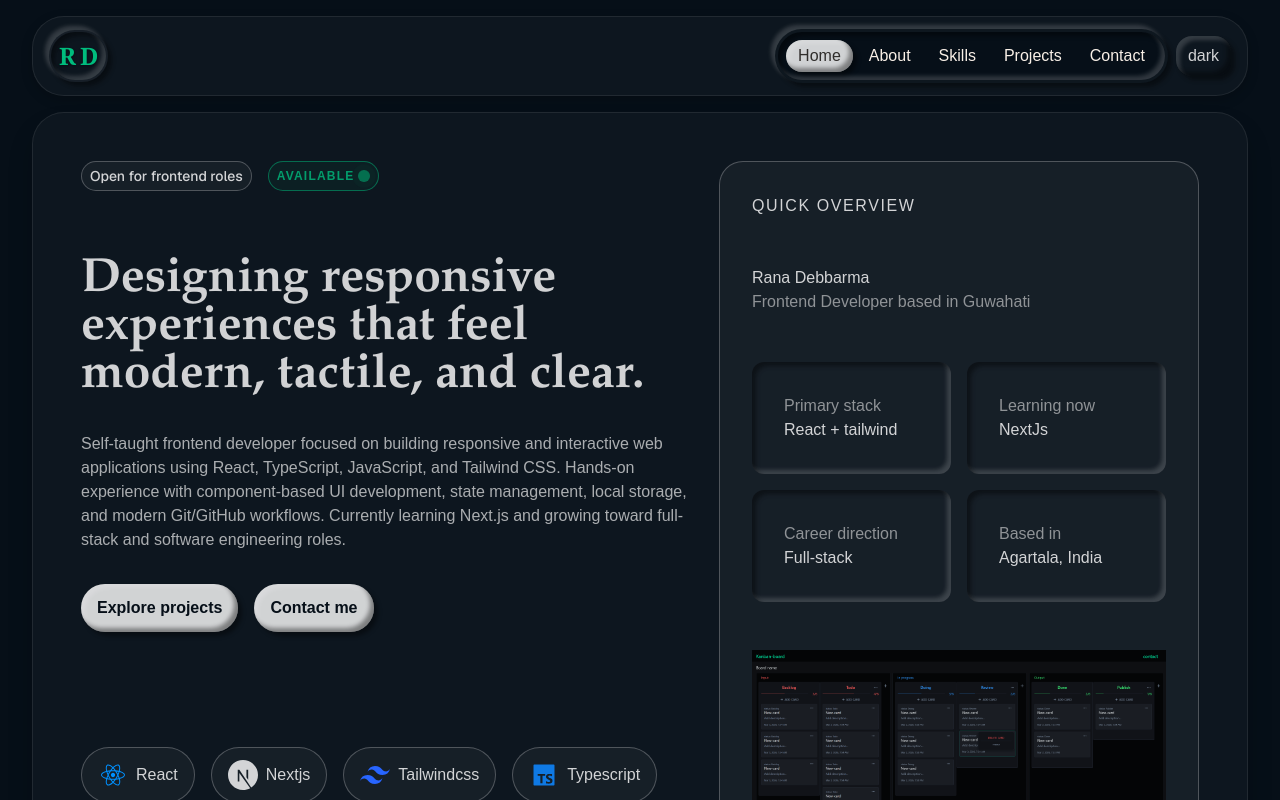
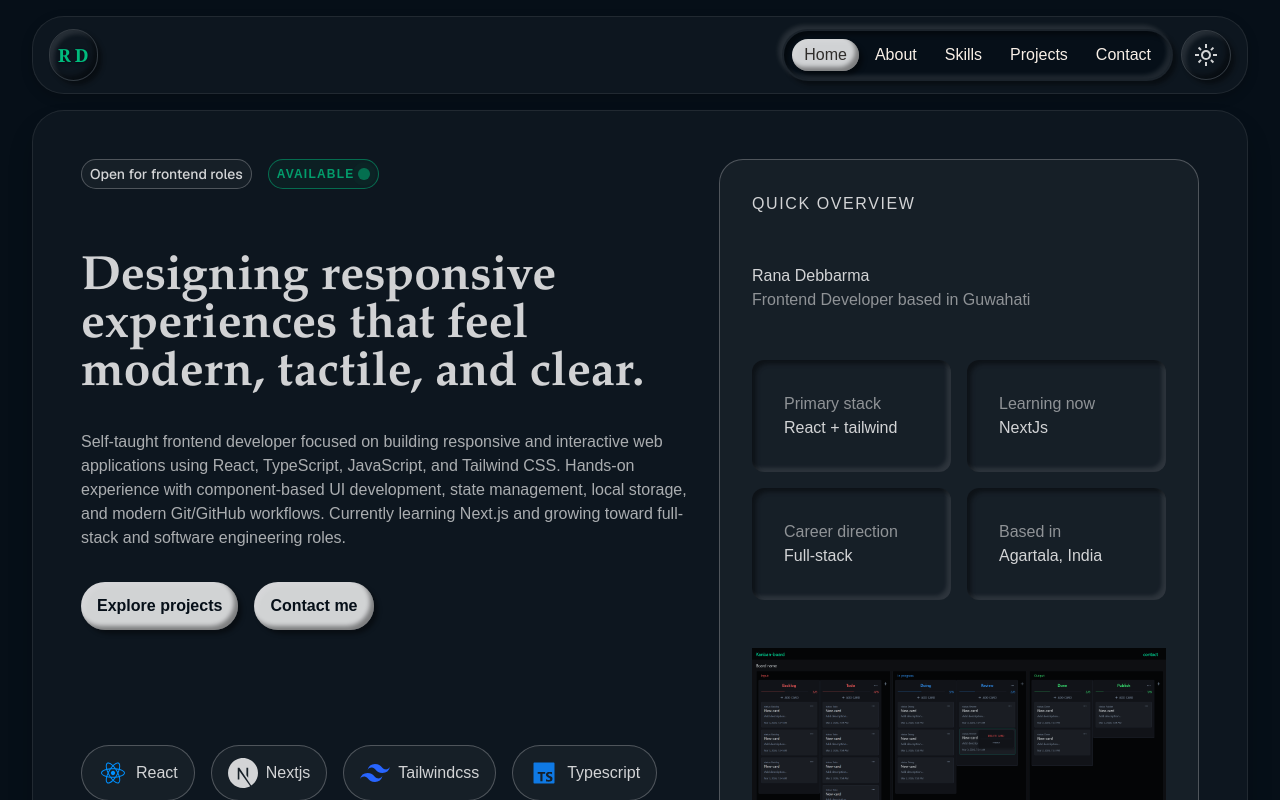
Before and after one commit to RanaDebbarma/my-portfolio, a Next.js app: page / in a window 1280 px wide. Built offline with nearby package versions, Linux system fonts and the light colour scheme.

Commit message:
Nav design changes

```diff
--- a/app/globals.css
+++ b/app/globals.css
@@ -36,12 +36,12 @@
   --accent: oklch(69.6% 0.17 162.48);
 
   --concave1: inset 4px 4px 4px rgba(0, 0, 0, 0.4);
-  --concave2: inset -4px -4px 4px rgba(255, 255, 255, 0.17);
-  --concaveRidge1: -4px -4px 4px rgba(255, 255, 255, 0.17);
+  --concave2: inset -4px -4px 4px rgba(255, 255, 255, 0.1);
+  --concaveRidge1: -4px -4px 4px rgba(255, 255, 255, 0.1);
   --concaveRidge2: 4px 4px 4px rgba(0, 0, 0, 0.4);
 
   --convex1: inset -4px -4px 4px rgba(0, 0, 0, 0.4);
-  --convex2: inset 4px 4px 4px rgba(255, 255, 255, 0.17);
+  --convex2: inset 4px 4px 4px rgba(255, 255, 255, 0.1);
 
   --muted-text: #ededed90;
 }
--- a/components/Logo.tsx
+++ b/components/Logo.tsx
@@ -2,7 +2,7 @@ const Logo = () => {
   return (
     <div
       aria-label="RD Logo"
-      className="select-none text-2xl items-center justify-center font-serif font-bold p-2 border-2 border-foreground/5 concaveRidge rounded-4xl flex gap-1"
+      className="convex select-none h-full aspect-auto text-lg items-center justify-center font-serif font-bold p-2 border border-foreground/20 rounded-full flex gap-1"
     >
       <span className="text-accent text-shadow-md">R</span>
       <span className="text-accent text-shadow-md">D</span>
--- a/components/NavBar.tsx
+++ b/components/NavBar.tsx
@@ -18,7 +18,7 @@ const NavBar = () => {
   const activeTab = navItems.find(nav => nav.href === pathname)?.name || navItems[0].name;
 
   return (
-    <div className="isolate w-fit border-3 border-secondary bg-background concaveRidge rounded-4xl flex justify-center items-center flex-wrap gap-1 p-2">
+    <div className="concaveRidge isolate w-fit border-2 border-foreground/10 bg-background rounded-4xl flex justify-center items-center flex-wrap gap-1 p-2 overflow-hidden">
       {/* NavTabs */}
       {navItems.map(nav => (
         <Link
--- a/components/ThemeToggle.tsx
+++ b/components/ThemeToggle.tsx
@@ -22,12 +22,21 @@ const ThemeToggle = () => {
   return (
     <div
       onClick={() => toggleTheme()}
-      className="hover:bg-accent/10 group convex active:scale-95 isolate cursor-pointer px-3 py-2 relative rounded-2xl overflow-hidden duration-300 ease-in-out"
+      className="hover:bg-accent/10 border border-foreground/20 hover:border-accent/40 group convex active:scale-95 isolate cursor-pointer p-3 relative rounded-full overflow-hidden duration-300 ease-in-out"
     >
-      <div className="group-hover:text-accent duration-300 ease-in-out"
-      >
-        {theme}
-      </div>
+      {
+        theme === "light"
+          ? <svg
+            className="h-6 fill-foreground group-hover:text-accent duration-300 ease-in-out"
+            xmlns="http://www.w3.org/2000/svg"
+            viewBox="0 -960 960 960"
+          ><path d="M480-120q-150 0-255-105T120-480q0-150 105-255t255-105q14 0 27.5 1t26.5 3q-41 29-65.5 75.5T444-660q0 90 63 153t153 63q55 0 101-24.5t75-65.5q2 13 3 26.5t1 27.5q0 150-105 255T480-120Zm0-80q88 0 158-48.5T740-375q-20 5-40 8t-40 3q-123 0-209.5-86.5T364-660q0-20 3-40t8-40q-78 32-126.5 102T200-480q0 116 82 198t198 82Zm-10-270Z" /></svg>
+          : <svg
+            className="h-6 fill-foreground group-hover:text-accent duration-300 ease-in-out"
+            xmlns="http://www.w3.org/2000/svg"
+            viewBox="0 -960 960 960"
+          ><path d="M565-395q35-35 35-85t-35-85q-35-35-85-35t-85 35q-35 35-35 85t35 85q35 35 85 35t85-35Zm-226.5 56.5Q280-397 280-480t58.5-141.5Q397-680 480-680t141.5 58.5Q680-563 680-480t-58.5 141.5Q563-280 480-280t-141.5-58.5ZM200-440H40v-80h160v80Zm720 0H760v-80h160v80ZM440-760v-160h80v160h-80Zm0 720v-160h80v160h-80ZM256-650l-101-97 57-59 96 100-52 56Zm492 496-97-101 53-55 101 97-57 59Zm-98-550 97-101 59 57-100 96-56-52ZM154-212l101-97 55 53-97 101-59-57Zm326-268Z" /></svg>
+      }
     </div>
   )
 }
```
Also changed, not shown: public/dark_mode_24dp_E3E3E3_FILL0_wght400_GRAD0_opsz24.svg (added), public/light_mode_24dp_E3E3E3_FILL0_wght400_GRAD0_opsz24.svg (added).
